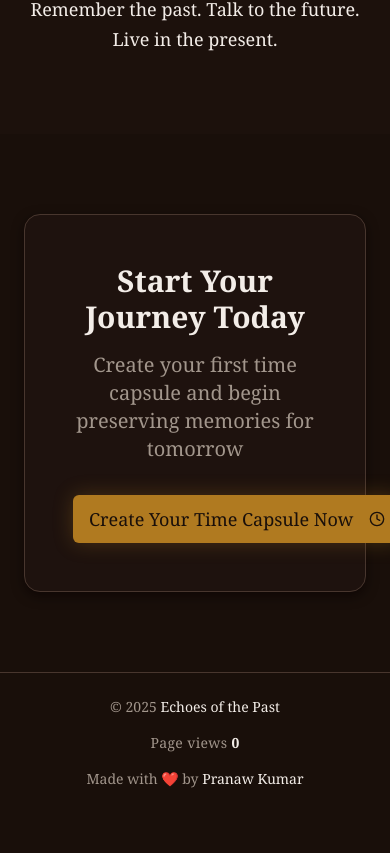
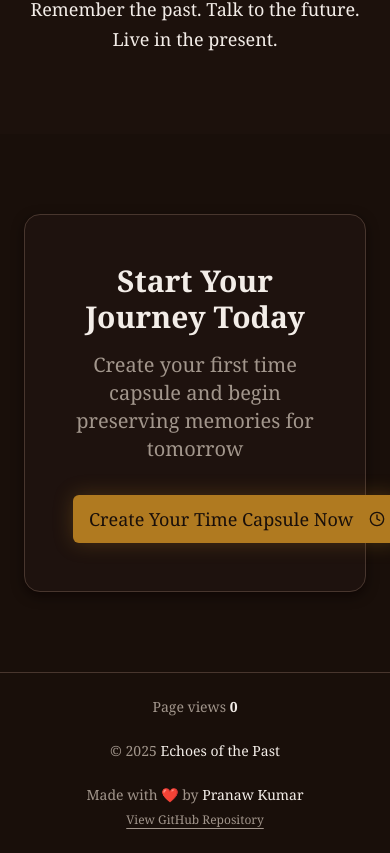
Before and after one commit to prana-W/Echoes, a React (Vite) app in the folder frontend/: page / in a window 390 px wide. Shown: the part 4252-5105 px from the top of the page. Before the commit the page ends 5065 px from the top, so only its background shows below. Built offline with nearby package versions, Linux system fonts and the light colour scheme; no server answers.

Commit message:
Add warning in vercel for no server connection

```diff
--- a/frontend/src/components/Footer.jsx
+++ b/frontend/src/components/Footer.jsx
@@ -1,15 +1,21 @@
-import {useEffect, useState} from 'react';
-import {useApi} from '@/hooks/index.js';
+import { useEffect, useState } from 'react';
+import { useApi } from '@/hooks';
+import { AlertTriangle } from 'lucide-react';
+
+const DEMO_KEY = 'echoes-demo-warning-shown';
 
 const Footer = () => {
     const [pageViews, setPageViews] = useState(0);
     const [displayViews, setDisplayViews] = useState(0);
+    const [showDemoWarning, setShowDemoWarning] = useState(false);
+
     const api = useApi();
 
+    /* ---------------- Page Views ---------------- */
     useEffect(() => {
         const updateVisitors = async () => {
             try {
-                const {data} = await api.post('/visitors');
+                const { data } = await api.post('/visitors');
                 setPageViews(data?.count || 0);
             } catch (err) {
                 console.error('Visitor update failed', err);
@@ -37,28 +43,98 @@ const Footer = () => {
         return () => clearInterval(interval);
     }, [pageViews]);
 
+    /* ---------------- DEMO WARNING ---------------- */
+    useEffect(() => {
+        const isVercel =
+            typeof window !== 'undefined' &&
+            window.location.hostname.includes('vercel.app');
+
+        const alreadyShown = localStorage.getItem(DEMO_KEY);
+
+        if (isVercel && !alreadyShown) {
+            setShowDemoWarning(true);
+        }
+    }, []);
+
+    const handleCloseDemoWarning = () => {
+        localStorage.setItem(DEMO_KEY, 'true');
+        setShowDemoWarning(false);
+    };
+
     return (
+        <>
+            {/* ---------------- DEMO WARNING MODAL ---------------- */}
+            {showDemoWarning && (
+                <div className="fixed inset-0 z-[99999] bg-black/80 flex items-center justify-center px-6">
+                    <div className="max-w-lg w-full bg-card border border-border rounded-2xl p-8 text-center space-y-6 vintage-shadow">
+                        <div className="flex justify-center">
+                            <AlertTriangle className="w-12 h-12 text-yellow-400 animate-pulse" />
+                        </div>
+
+                        <h2 className="text-2xl font-serif font-bold text-foreground">
+                            Demo Environment Notice
+                        </h2>
+
+                        <p className="text-muted-foreground leading-relaxed">
+                            This website is deployed on <strong>Vercel</strong>{' '}
+                            as a <strong>frontend-only demo</strong>.
+                            <br />
+                            <br />
+                            The backend server is <strong>not connected</strong>{' '}
+                            in this environment.
+                        </p>
+
+                        <p className="text-muted-foreground">
+                            To fully test and use this application, please clone
+                            the repository and run it locally.
+                        </p>
+
+                        <a
+                            href="https://github.com/prana-W/echoes"
+                            target="_blank"
+                            rel="noopener noreferrer"
+                            className="inline-block text-primary underline underline-offset-4 hover:opacity-90 transition"
+                        >
+                            View GitHub Repository
+                        </a>
+
+                        <button
+                            onClick={handleCloseDemoWarning}
+                            className="w-full mt-4 px-6 py-3 rounded-lg bg-primary text-primary-foreground font-medium hover:bg-primary/90 transition"
+                        >
+                            I Understand
+                        </button>
+                    </div>
+                </div>
+            )}
+
+            {/* ---------------- FOOTER ---------------- */}
             <footer className="border-t border-border py-6 px-6">
-            <div className="max-w-7xl mx-auto flex flex-col md:flex-row items-center justify-between gap-4 text-muted-foreground text-sm">
-                {/* Left */}
-                <div className="text-center md:text-left">
+                <div className="max-w-7xl mx-auto flex flex-col md:flex-row items-center justify-between gap-6 text-muted-foreground text-sm">
+
+                    {/* Left - Page Views */}
+                    <div className="flex flex-col items-center md:items-start gap-1">
+                        <div>
+                            Page views{' '}
+                            <span className="text-foreground font-semibold">
+                                {displayViews.toLocaleString()}
+                            </span>
+                        </div>
+                    </div>
+
+                    {/* Center - Brand */}
+                    <div className="text-center">
                         © {new Date().getFullYear()}{' '}
                         <span className="text-foreground font-medium">
                             Echoes of the Past
                         </span>
                     </div>
 
-                {/* Center */}
-                <div className="tracking-wide">
-                    Page views{' '}
-                    <span className="text-foreground font-semibold">
-                        {displayViews.toLocaleString()}
-                    </span>
-                </div>
-
-                {/* Right */}
-                <div className="text-center md:text-right">
-                    Made with <span className="text-red-400">❤️</span> by{' '}
+                    {/* Right - Credits + GitHub */}
+                    <div className="text-center md:text-right space-y-1">
+                        <div>
+                            Made with <span className="text-red-400">❤️</span>{' '}
+                            by{' '}
                             <a
                                 href="https://pranaw-kumar-portfolio.vercel.app"
                                 target="_blank"
@@ -68,8 +144,19 @@ const Footer = () => {
                                 Pranaw Kumar
                             </a>
                         </div>
+
+                        <a
+                            href="https://github.com/prana-W/echoes"
+                            target="_blank"
+                            rel="noopener noreferrer"
+                            className="text-xs hover:text-primary underline underline-offset-4 transition"
+                        >
+                            View GitHub Repository
+                        </a>
+                    </div>
                 </div>
             </footer>
+        </>
     );
 };
 
```
Lines whose indentation alone changed are shown as unchanged.
